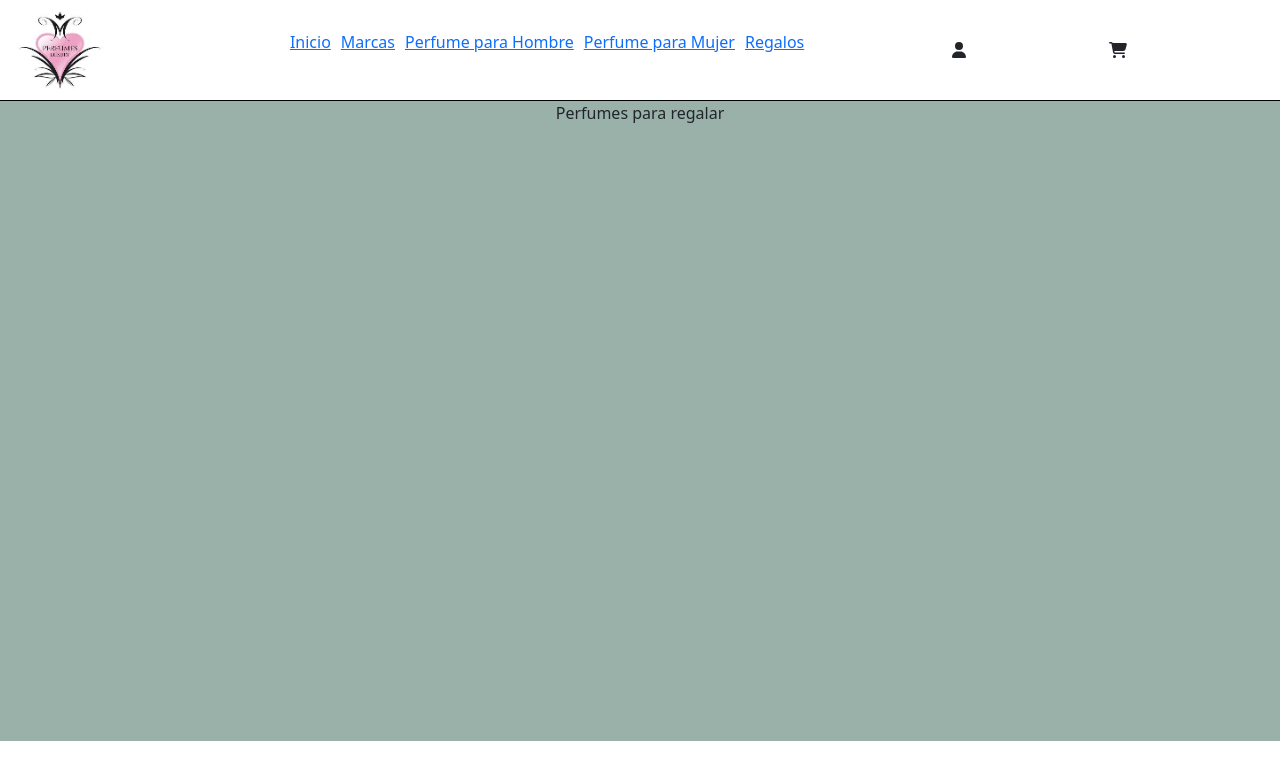
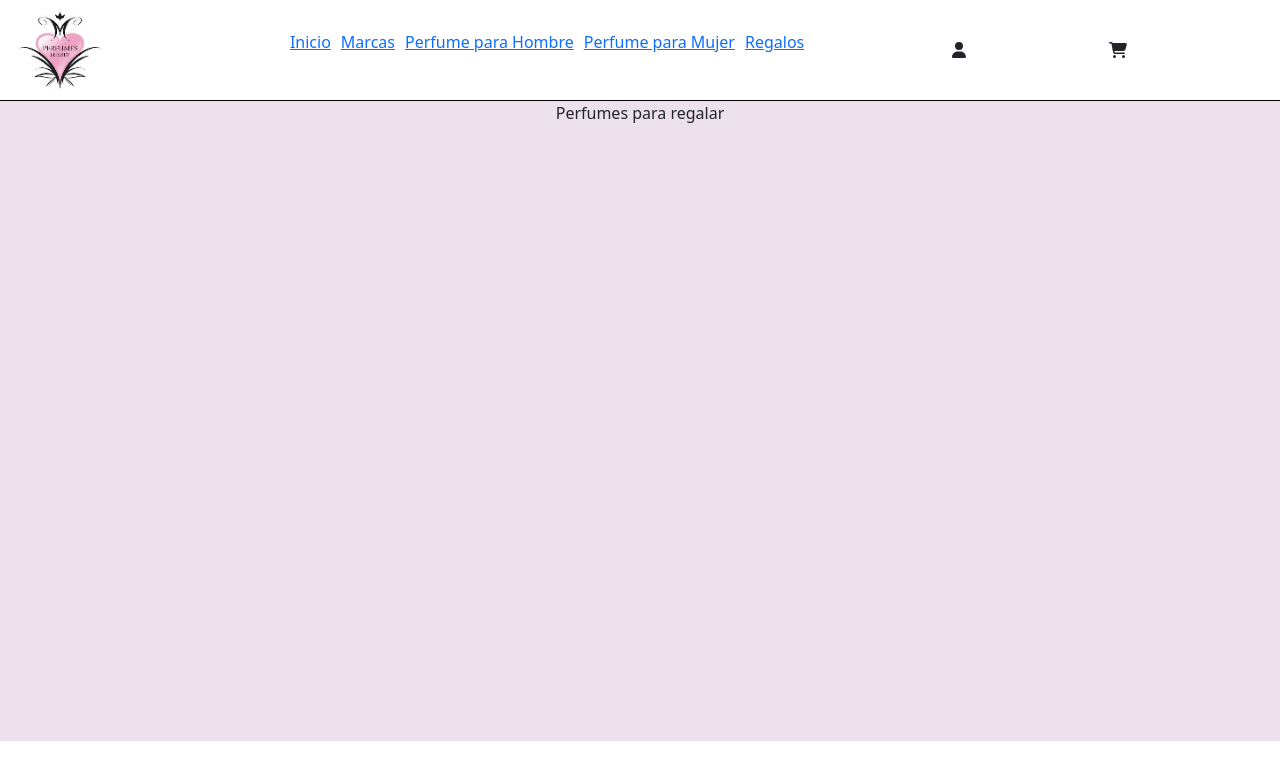
Before and after one commit to Thannbby/tienda-perfumes, a React (Create React App) app: page / in a window 1280 px wide. Shown: the top 780 px of the page. Built offline with nearby package versions, Linux system fonts and the light colour scheme.

Commit message:
fix: color rosita

```diff
--- a/src/components/ItemListContainer/ItemListContainer.css
+++ b/src/components/ItemListContainer/ItemListContainer.css
@@ -1,5 +1,5 @@
 .contenedor{
-    background-color: rgb(153, 177, 169);
+    background-color: rgb(235, 224, 235);
     height: 80vh;
     margin: 0; padding: 0;
 }
```
